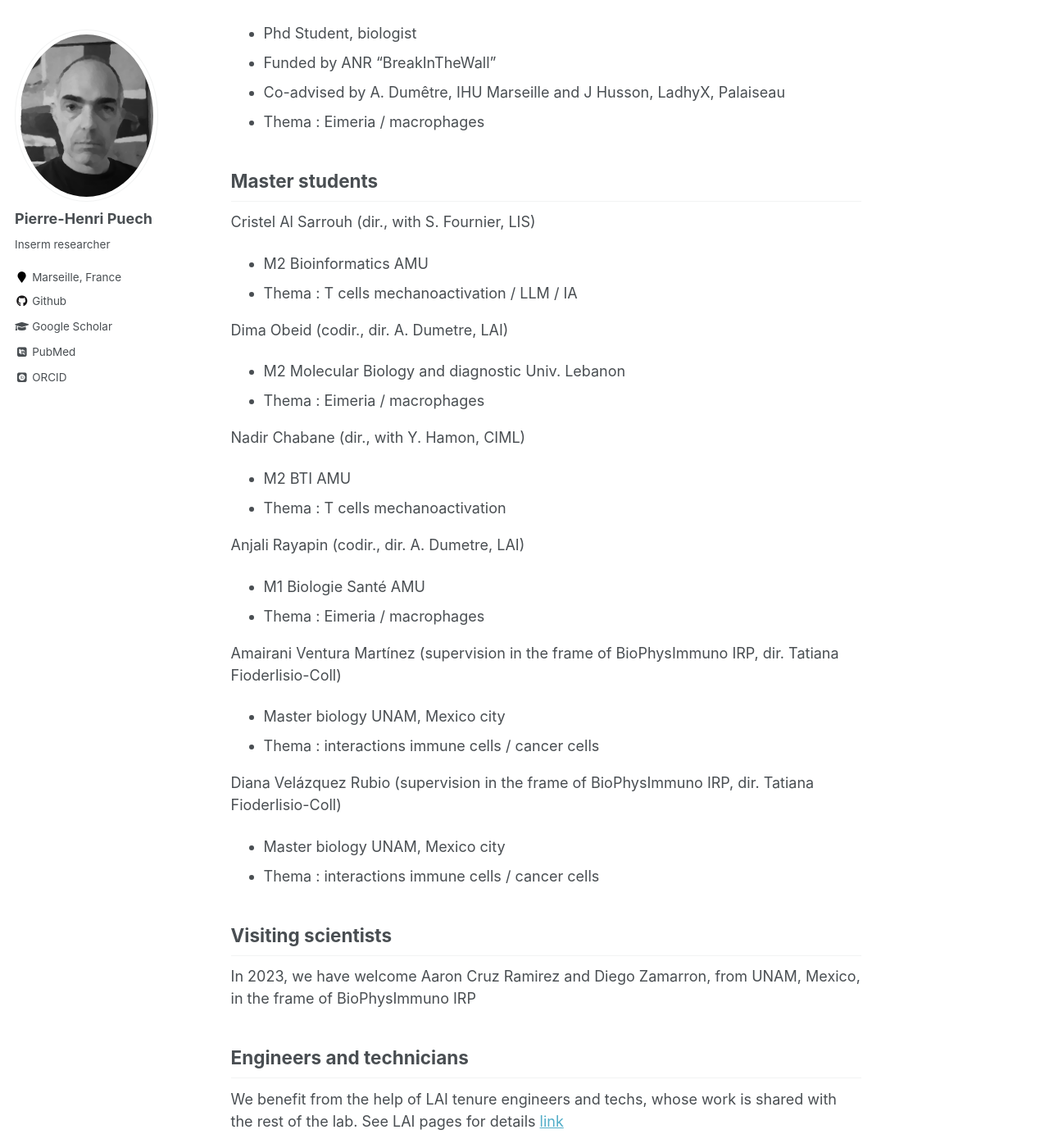
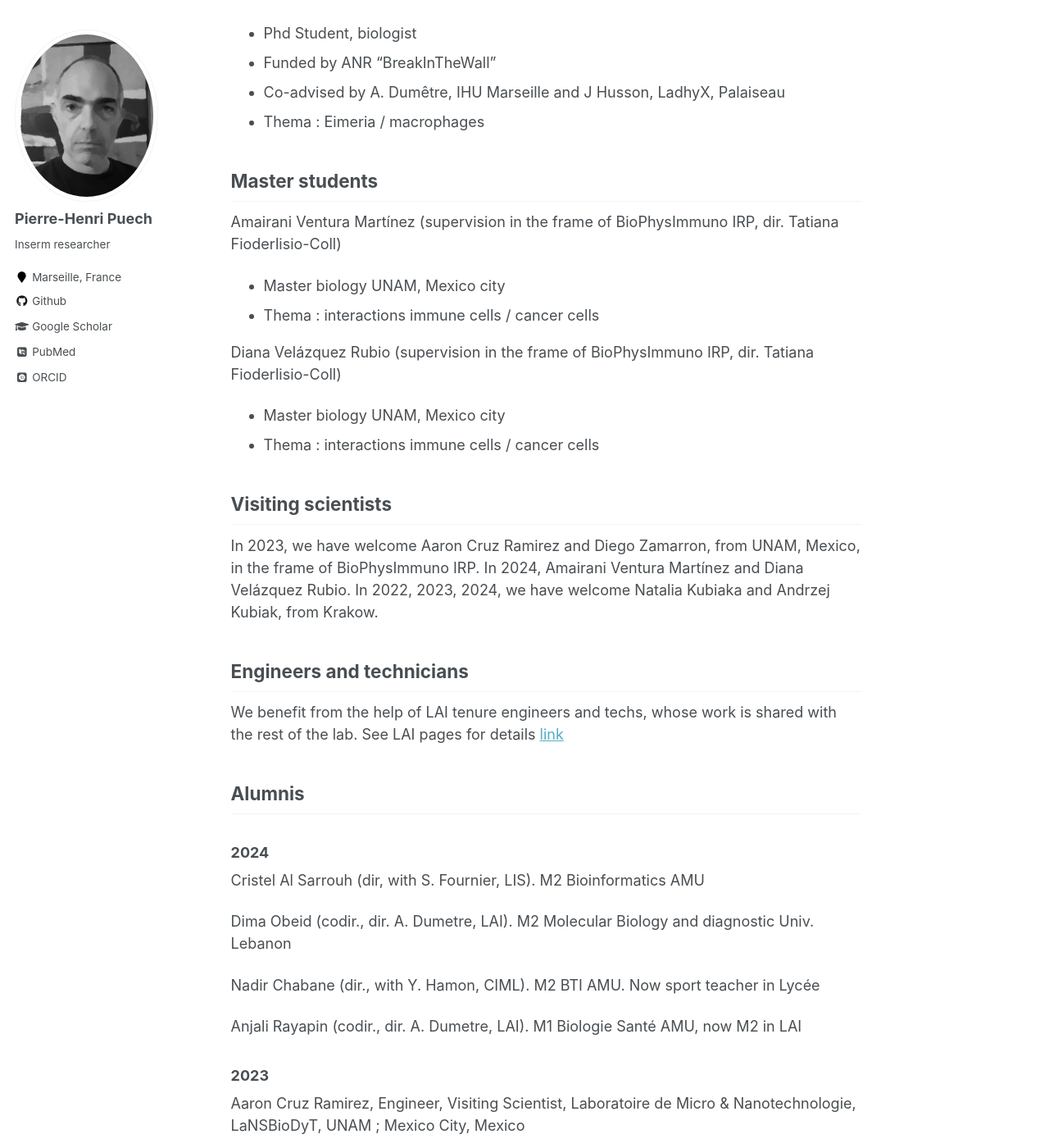
Before and after one commit to phpuech/phpuech.github.io, a Jekyll site: the page built from _pages/who.md, in a window 1280 px wide and 1400 px high, scrolled down 778 px. Shown: the whole window at 82% size. Built offline with Jekyll 4.4.1, drawn with Linux system fonts in a browser that asks for light colours; some web fonts are replaced.

Commit message:
modifs people

```diff
--- a/_pages/who.md
+++ b/_pages/who.md
@@ -28,21 +28,6 @@ Jana El Husseini
 - Thema : Eimeria / macrophages
 
 ## Master students
-Cristel Al Sarrouh (dir., with S. Fournier, LIS)
-- M2 Bioinformatics AMU
-- Thema : T cells mechanoactivation / LLM / IA
-
-Dima Obeid (codir., dir. A. Dumetre, LAI)
-- M2 Molecular Biology and diagnostic Univ. Lebanon
-- Thema : Eimeria / macrophages
-
-Nadir Chabane (dir., with Y. Hamon, CIML)
-- M2 BTI AMU
-- Thema : T cells mechanoactivation
-
-Anjali Rayapin (codir., dir. A. Dumetre, LAI)
-- M1 Biologie Santé AMU
-- Thema : Eimeria / macrophages
 
 Amairani Ventura Martínez (supervision in the frame of BioPhysImmuno IRP, dir. Tatiana Fioderlisio-Coll)
 - Master biology UNAM, Mexico city
@@ -53,7 +38,7 @@ Diana Velázquez Rubio (supervision in the frame of BioPhysImmuno IRP, dir. Tati
 - Thema : interactions immune cells / cancer cells
 
 ## Visiting scientists
-In 2023, we have welcome Aaron Cruz Ramirez and Diego Zamarron, from UNAM, Mexico, in the frame of BioPhysImmuno IRP
+In 2023, we have welcome Aaron Cruz Ramirez and Diego Zamarron, from UNAM, Mexico, in the frame of BioPhysImmuno IRP. In 2024, Amairani Ventura Martínez and Diana Velázquez Rubio. In 2022, 2023, 2024, we have welcome Natalia Kubiaka and Andrzej Kubiak, from Krakow.
 
 
 ## Engineers and technicians
@@ -61,6 +46,17 @@ We benefit from the help of LAI tenure engineers and techs, whose work is shared
 
 
 ## Alumnis
+
+### 2024
+
+Cristel Al Sarrouh (dir, with S. Fournier, LIS). M2 Bioinformatics AMU
+
+Dima Obeid (codir., dir. A. Dumetre, LAI). M2 Molecular Biology and diagnostic Univ. Lebanon
+
+Nadir Chabane (dir., with Y. Hamon, CIML). M2 BTI AMU. Now sport teacher in Lycée
+
+Anjali Rayapin (codir., dir. A. Dumetre, LAI). M1 Biologie Santé AMU, now M2 in LAI
+
 
 ### 2023
 
```
